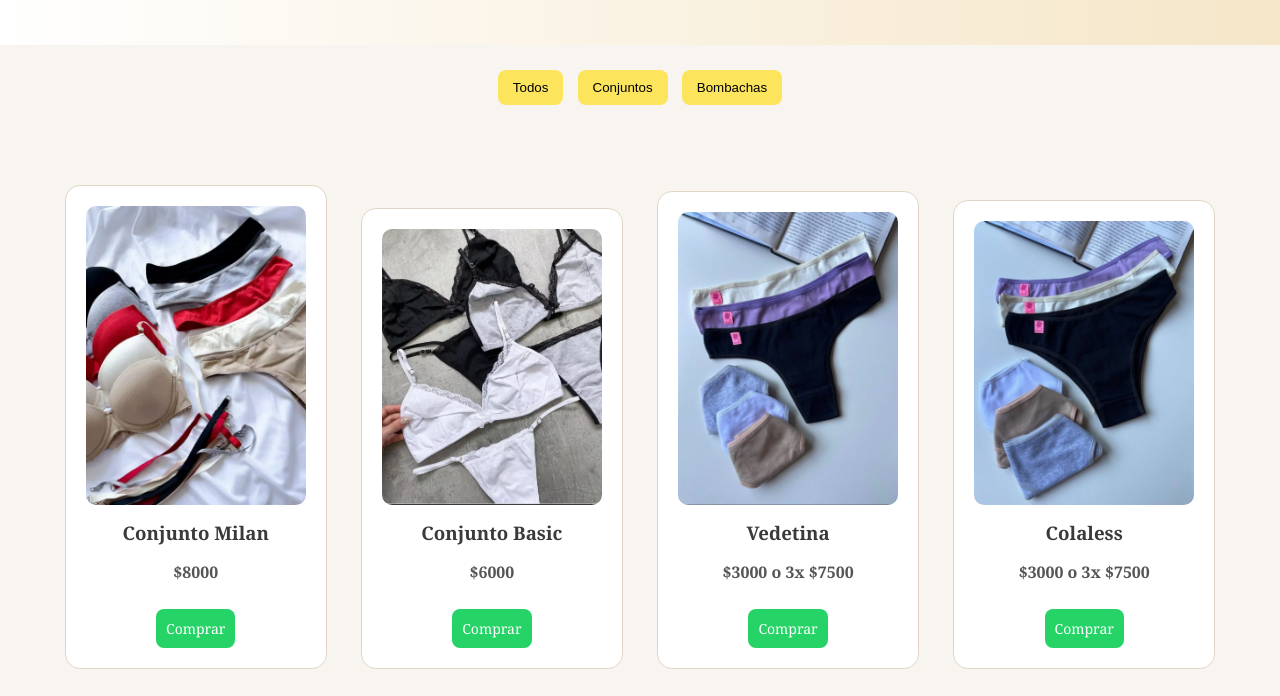
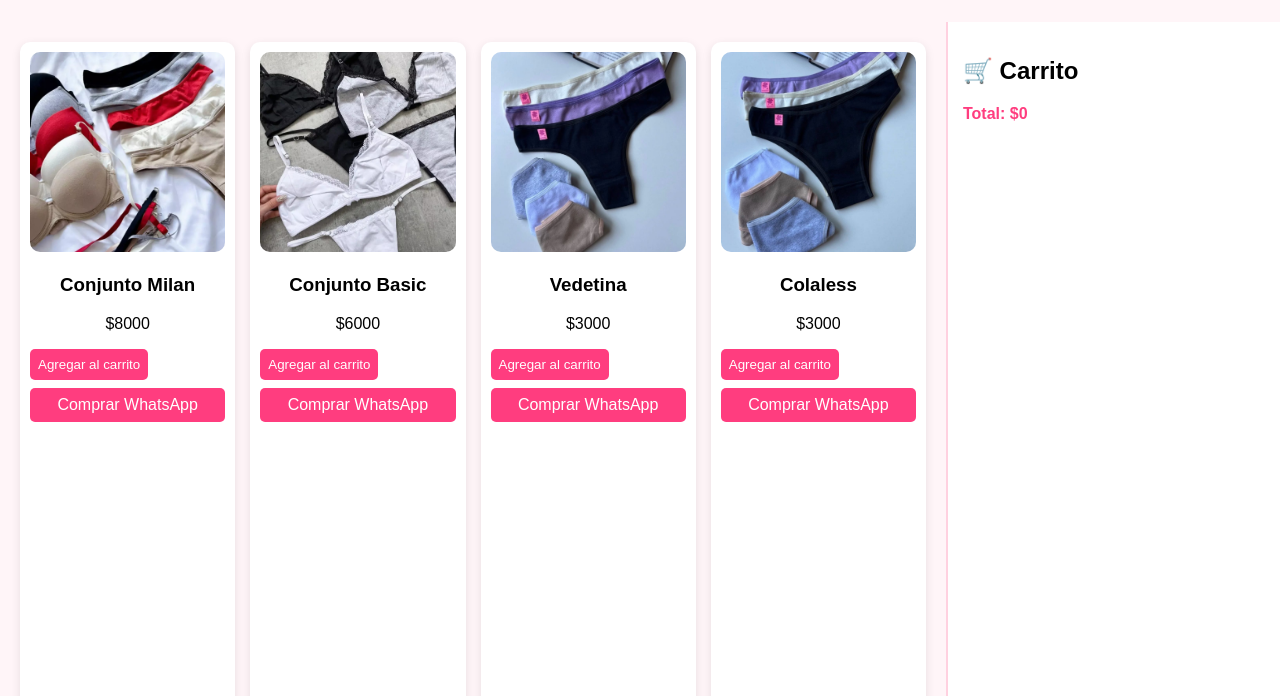
Before and after one commit to tobiasbordas207-afk/afroditas-web, a plain HTML site: page index.html in a window 1280 px wide. Shown: the part 366-1062 px from the top of the page. Drawn offline with Linux system fonts and the light colour scheme.

Commit message:
Update index.html

```diff
--- a/index.html
+++ b/index.html
@@ -3,7 +3,110 @@
 <head>
 <meta charset="UTF-8">
 <title>Afroditas Lencería</title>
-    <link rel="stylesheet" href="style.css">
+
+<style>
+body{
+    margin:0;
+    font-family:Arial;
+    background:#fff5f8;
+}
+
+/* HEADER */
+header{
+    background:#ff3d7f;
+    color:white;
+    text-align:center;
+    padding:20px;
+}
+
+/* HERO */
+.hero{
+    text-align:center;
+    padding:40px;
+    background:linear-gradient(90deg,#ff6fa1,#ff3d7f);
+    color:white;
+}
+
+/* FILTROS */
+.filtros{
+    text-align:center;
+    margin:20px;
+}
+
+.filtros button{
+    margin:5px;
+    padding:10px 15px;
+    border:none;
+    background:#ff3d7f;
+    color:white;
+    cursor:pointer;
+    border-radius:5px;
+}
+
+/* LAYOUT */
+.contenedor{
+    display:flex;
+}
+
+/* PRODUCTOS */
+.productos{
+    flex:3;
+    display:grid;
+    grid-template-columns:repeat(auto-fit,minmax(200px,1fr));
+    gap:15px;
+    padding:20px;
+}
+
+.card{
+    background:white;
+    border-radius:10px;
+    text-align:center;
+    padding:10px;
+    box-shadow:0 3px 10px rgba(0,0,0,0.1);
+}
+
+.card img{
+    width:100%;
+    height:200px;
+    object-fit:cover;
+    border-radius:10px;
+}
+
+.card a, .card button{
+    display:block;
+    margin-top:8px;
+    padding:8px;
+    background:#ff3d7f;
+    color:white;
+    text-decoration:none;
+    border:none;
+    border-radius:5px;
+    cursor:pointer;
+}
+
+/* CARRITO */
+.carrito{
+    flex:1;
+    background:white;
+    padding:15px;
+    border-left:2px solid #ffd1e0;
+    position:sticky;
+    top:0;
+    height:100vh;
+    overflow:auto;
+}
+
+.item{
+    border-bottom:1px solid #eee;
+    padding:10px 0;
+}
+
+.total{
+    font-weight:bold;
+    color:#ff3d7f;
+    margin-top:10px;
+}
+</style>
 </head>
 
 <body>
@@ -17,12 +120,13 @@
 <h2>Despierta tu diosa interior</h2>
 </section>
 
-<!-- BOTONES DE CATEGORÍAS -->
 <section class="filtros">
 <button onclick="filtrar('todos')">Todos</button>
 <button onclick="filtrar('conjuntos')">Conjuntos</button>
 <button onclick="filtrar('bombachas')">Bombachas</button>
 </section>
+
+<div class="contenedor">
 
 <!-- PRODUCTOS -->
 <section class="productos">
@@ -31,55 +135,98 @@
 <img src="milan.jpeg">
 <h3>Conjunto Milan</h3>
 <p>$8000</p>
-        <a href="https://wa.me/543794553932?text=Quiero%20Conjunto%20Milan">Comprar</a>
+<button onclick="agregar('Conjunto Milan',8000)">Agregar al carrito</button>
+<a href="https://wa.me/5493794553932?text=Quiero%20Conjunto%20Milan">Comprar WhatsApp</a>
 </div>
 
 <div class="card conjuntos">
 <img src="basic.jpeg">
 <h3>Conjunto Basic</h3>
 <p>$6000</p>
-        <a href="https://wa.me/543794553932?text=Quiero%20Conjunto%20Basic">Comprar</a>
+<button onclick="agregar('Conjunto Basic',6000)">Agregar al carrito</button>
+<a href="https://wa.me/5493794553932?text=Quiero%20Conjunto%20Basic">Comprar WhatsApp</a>
 </div>
 
 <div class="card bombachas">
 <img src="vedetina.jpeg">
 <h3>Vedetina</h3>
-        <p>$3000 o 3x $7500</p>
-        <a href="https://wa.me/543794553932?text=Quiero%20Vedetina">Comprar</a>
+<p>$3000</p>
+<button onclick="agregar('Vedetina',3000)">Agregar al carrito</button>
+<a href="https://wa.me/5493794553932?text=Quiero%20Vedetina">Comprar WhatsApp</a>
 </div>
 
 <div class="card bombachas">
 <img src="colaless.jpeg">
 <h3>Colaless</h3>
-        <p>$3000 o 3x $7500</p>
-        <a href="https://wa.me/543794553932?text=Quiero%20Colaless">Comprar</a>
-    </div>
-
-    <div class="card bombachas">
-        <img src="regulables.jpeg">
-        <h3>Regulables</h3>
-        <p>$3000 o 3x $7500</p>
-        <a href="https://wa.me/543794553932?text=Quiero%20Regulables">Comprar</a>
+<p>$3000</p>
+<button onclick="agregar('Colaless',3000)">Agregar al carrito</button>
+<a href="https://wa.me/5493794553932?text=Quiero%20Colaless">Comprar WhatsApp</a>
 </div>
 
 </section>
 
+<!-- CARRITO -->
+<aside class="carrito">
+<h2>🛒 Carrito</h2>
+<div id="items"></div>
+<div class="total" id="total">Total: $0</div>
+</aside>
+
+</div>
+
 <script>
-function filtrar(categoria) {
+
+/* FILTRO */
+function filtrar(categoria){
     let productos = document.querySelectorAll('.card');
 
-    productos.forEach(p => {
-        if (categoria === 'todos') {
-            p.style.display = 'inline-block';
+    productos.forEach(p=>{
+        if(categoria === 'todos'){
+            p.style.display='block';
         } else {
-            if (p.classList.contains(categoria)) {
-                p.style.display = 'inline-block';
-            } else {
-                p.style.display = 'none';
-            }
+            p.style.display = p.classList.contains(categoria) ? 'block' : 'none';
         }
     });
 }
+
+/* CARRITO */
+let carrito = [];
+
+function agregar(nombre,precio){
+
+    let item = carrito.find(p => p.nombre === nombre);
+
+    if(item){
+        item.cantidad++;
+    } else {
+        carrito.push({nombre,precio,cantidad:1});
+    }
+
+    render();
+}
+
+function render(){
+
+    let cont = document.getElementById("items");
+    cont.innerHTML = "";
+
+    let total = 0;
+
+    carrito.forEach(i=>{
+        total += i.precio * i.cantidad;
+
+        cont.innerHTML += `
+        <div class="item">
+            <b>${i.nombre}</b><br>
+            Cantidad: ${i.cantidad}<br>
+            Subtotal: $${i.precio * i.cantidad}
+        </div>
+        `;
+    });
+
+    document.getElementById("total").innerText = "Total: $" + total;
+}
+
 </script>
 
 </body>
```
Lines whose indentation alone changed are shown as unchanged.
